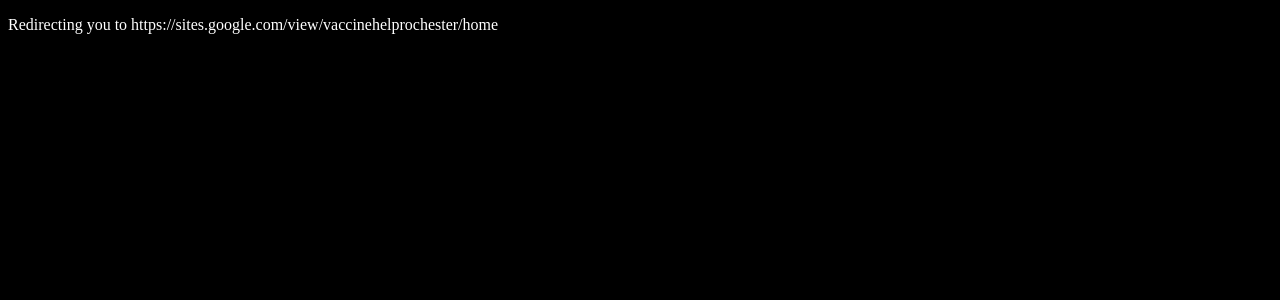
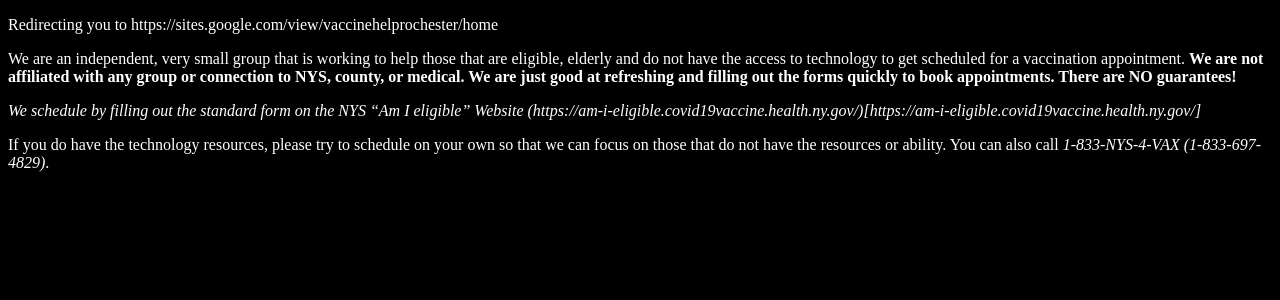
Before and after one commit to loganrath/dwap-main, a Jekyll site: the page built from index.md, in a window 1280 px wide. Shown: the top 300 px of the page. Built offline with Jekyll 4.4.1, drawn with Linux system fonts in a browser that asks for light colours.

Commit message:
new home page.

```diff
--- a/index.md
+++ b/index.md
@@ -3,3 +3,8 @@
 layout: meta
 redirect: https://sites.google.com/view/vaccinehelprochester/home
 ---
+We are an independent, very small group that is working to help those that are eligible, elderly and do not have the access to technology to get scheduled for a vaccination appointment.  <strong>We are not affiliated with any group or connection to NYS, county, or medical. We are just good at refreshing and filling out the forms quickly to book appointments.  There are NO guarantees!
+
+*We schedule by filling out the standard form on the NYS “Am I eligible” Website (https://am-i-eligible.covid19vaccine.health.ny.gov/)[https://am-i-eligible.covid19vaccine.health.ny.gov/]*
+
+If you do have the technology resources, please try to schedule on your own so that we can focus on those that do not have the resources or ability. You can also call  *1-833-NYS-4-VAX (1-833-697-4829)*.
```
